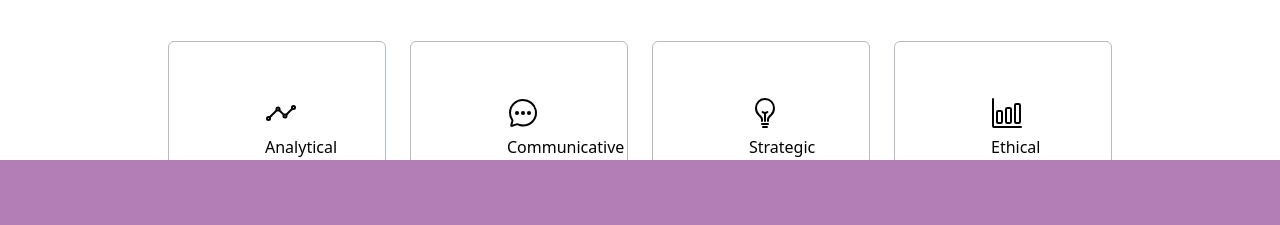
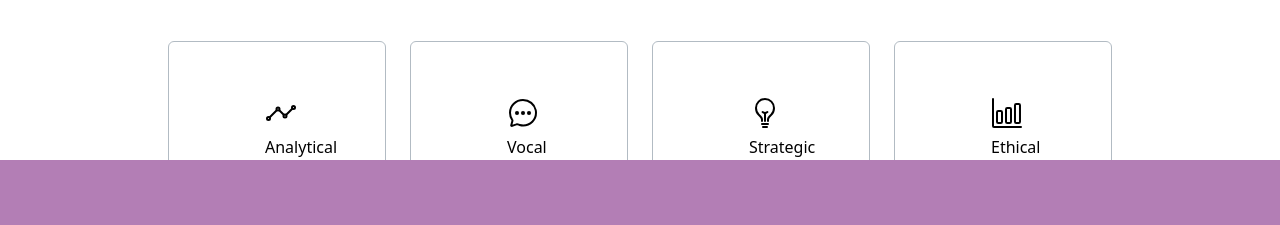
Before and after one commit to patrickeugenesacueza/Clarise-Portfolio, a React (Create React App) app in the folder portfolio/: page / in a window 1280 px wide. Shown: the part 1520-1745 px from the top of the page. Built offline with nearby package versions, Linux system fonts and the light colour scheme.

Commit message:
Update SkillSection.js
Update: SkillSection / Replace "Communicateive" to "vocal" #52

```diff
--- a/portfolio/src/components/pages/SkillSection.js
+++ b/portfolio/src/components/pages/SkillSection.js
@@ -37,7 +37,7 @@ export default function SkillSection(){
                     size="large"
                   ></ion-icon>
                 </div>
-                <div className="">Communicative</div>
+                <div className="">Vocal</div>
               </div>
               <div className="bg-[#fff] border-[.50px] border-[#b2bbc3] px-24 py-[55px] rounded-md text-center hover:text-white hover:bg-[#9b6c9a] hover:duration-500">
                 <div>
```
